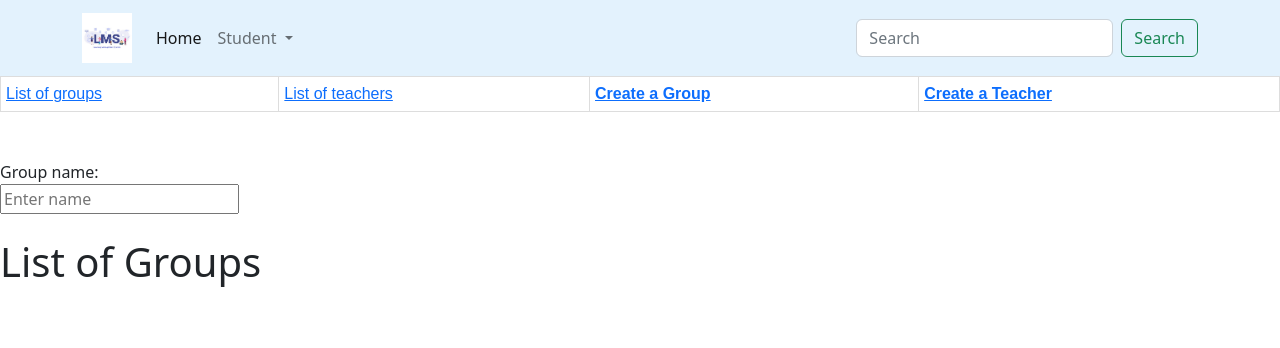
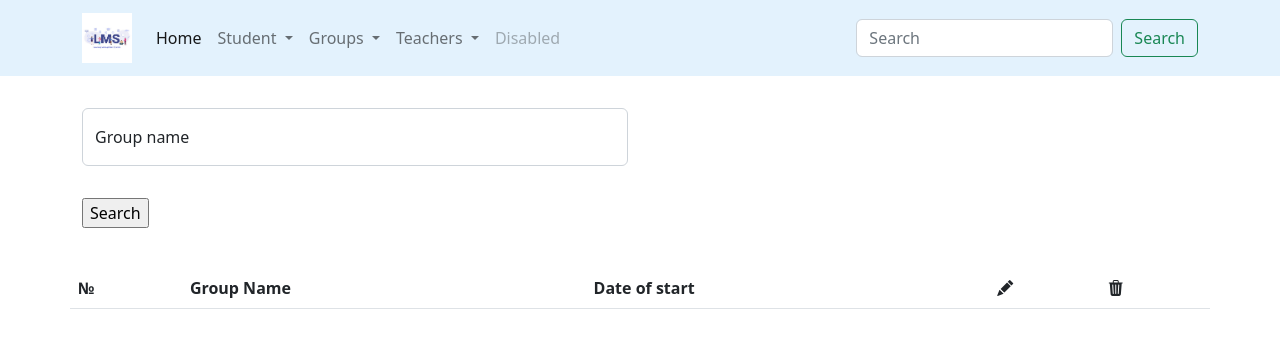
Before and after one commit to KulykDima/Django_lms_Kulyk, a Django app: template groups/templates/list_of_group.html in a window 1280 px wide. Shown: the top 348 px of the page. Run offline with Django 4.2, Linux system fonts and the light colour scheme; the template is opened without the code that fills it, so the values that code supplies are empty; some libraries are stand-ins or nearby versions.

Commit message:
homework7

```diff
--- a/groups/templates/create_g.html
+++ b/groups/templates/create_g.html
@@ -10,7 +10,7 @@ Create a new Group
     <table>
         {{ form.as_table }}
     </table>
-    <input type="submit" value="Create">
-    <a href="{% url 'group:list' %}">Cancel</a>
+    <button class="btn btn-outline-success mt-3" type="submit">Create</button>
+    <a class="btn btn-outline-primary mt-3" href="{% url 'group:list' %}">Back to list</a>
 </form>
 {% endblock %}
--- a/groups/templates/delete_g.html
+++ b/groups/templates/delete_g.html
@@ -8,7 +8,7 @@ Delete Group {{ group.group_name }}
 <form method="post">
     {% csrf_token %}
     <p>Do you really want to remove "{{ group.group_name }}"?</p>
-    <input type="submit" value="Agree">
-    <a href="{% url 'group:list' %}">Cancel</a>
+    <button class="btn btn-outline-danger mt-3" type="submit" value="Agree">Delete</button>
+    <a class="btn btn-outline-primary mt-3" href="{% url 'group:list' %}">Back to list</a>
 </form>
 {% endblock %}
--- a/groups/templates/edit_g.html
+++ b/groups/templates/edit_g.html
@@ -10,7 +10,7 @@ Edit Group
     <table>
         {{ form.as_table }}
     </table>
-    <input type="submit" value="Edit">
-    <a href="{% url 'group:list' %}">Cancel</a>
+    <button class="btn btn-outline-success mt-3" type="submit">Edit</button>
+    <a class="btn btn-outline-primary mt-3" href="{% url 'group:list' %}">Back to list</a>
 </form>
 {% endblock %}
--- a/groups/templates/list_of_group.html
+++ b/groups/templates/list_of_group.html
@@ -1,42 +1,43 @@
 {% extends 'base.html' %}
 
-{% block title %}
-List of Groups
-{% endblock %}
+{% block title %}List of Groups{% endblock %}
 
 {% block content %}
-    <style>
-        table {
-  font-family: arial, sans-serif;
-  border-collapse: collapse;
-  width: 100%;
-}
-
-td, th {
-  border: 1px solid #dddddd;
-  text-align: left;
-  padding: 8px;
-}
-    </style>
-    <meta charset="UTF-8">
-    <title>List of Groups</title>
-<body>
+    <div class="row mb-3">
+        <div class="col">
             <form method="get">
-    <label for="group_name">Group name:</label><br>
-    <input type="text" id="group_name" name="group_name" placeholder="Enter name"><br>
+                <div class="form-floating mb-3">
+                <input type="text" class="form-control" id="floatingGroupName" placeholder="A" name="group_name">
+                <label for="floatingInput">Group name</label>
+                </div>
+                <input class="btn-outline-primary mt-3" type="submit" value="Search">
             </form>
+        </div>
+        <div class="col-6"></div>
+    </div>
     <br>
-    <h1>List of Groups</h1>
-    <table>
+    <div class="row">
+        <table class="table table-striped table-hover">
+        <thead>
+            <tr>
+                <th>№</th>
+                <th>Group Name</th>
+                <th>Date of start</th>
+                <th><i class="bi bi-pencil-fill"></i></th>
+                <th><i class="bi bi-trash3-fill"></i></th>
+            </tr>
+        </thead>
+        <tbody>
         {% for group in groups %}
             <tr>
-            <td>{{ group.pk }}</td>
-            <td><a href="{% url 'group:detail' group.pk %}">{{ group.group_name }}</a></td>
+                <td>{{ forloop.counter }}</td>
+                <td><a href="{% url 'group:detail' group.pk %}">{{group.group_name }}</a></td>
                 <td>{{ group.date_of_start }}</td>
-            <td><a href="{% url 'group:edit' group.pk %}"><b>Edit</b></a></td>
-            <td><a href="{% url 'group:delete' group.pk %}">Delete</a></td>
+                <td><a class="btn btn-outline-primary"  href="{% url 'group:edit' group.pk %}">Edit</a></td>
+                <td><a class="btn btn-outline-danger" href="{% url 'group:delete' group.pk %}">Delete</a></td>
             </tr>
         {% endfor %}
+        </tbody>
         </table>
-</body>
+    </div>
 {% endblock %}
--- a/students/templates/students/details.html
+++ b/students/templates/students/details.html
@@ -8,7 +8,7 @@
     <div class="col">
         <div class="card" style="width: 18rem;">
   <div class="card-header">
-      <a href="{% url 'student:edit' student.pk %}">{{ student.first_name }}</a>{{ student.last_name }}
+      <a href="{% url 'student:edit' student.pk %}">{{ student.first_name }}</a> {{ student.last_name }}
   </div>
   <ul class="list-group list-group-flush">
     <li class="list-group-item">{{ student.email }}</li>
@@ -19,4 +19,5 @@
     </div>
         <div class="col-4"></div>
 </div>
+    </div>
 {% endblock %}
--- a/students/templates/students/list.html
+++ b/students/templates/students/list.html
@@ -12,7 +12,7 @@
             <div class="form-floating">
             <input type="text" class="form-control" id="floatingLastName" placeholder="A" name="last_name">
             <label for="floatingPassword">Last_Name</label>
-                <input class="btn-outline-primary mt-3" type="submit" value="Search"
+                <input class="btn-outline-primary mt-3" type="submit" value="Search">
             </div>
         </form>
     </div>
--- a/teachers/templates/create_t.html
+++ b/teachers/templates/create_t.html
@@ -10,7 +10,7 @@ Create a new Teacher
     <table>
         {{ form.as_table }}
     </table>
-    <input type="submit" value="Create">
-    <a href="{% url 'teacher:list' %}">Cancel</a>
+    <button class="btn btn-outline-success mt-3" type="submit">Create</button>
+    <a class="btn btn-outline-primary mt-3" href="{% url 'teacher:list' %}">Back to list</a>
 </form>
 {% endblock %}
--- a/teachers/templates/delete_t.html
+++ b/teachers/templates/delete_t.html
@@ -8,7 +8,7 @@ Delete Teacher
 <form method="post">
     {% csrf_token %}
     <p>Do you really want to remove "{{ teacher.first_name }} {{ teacher.last_name }}"?</p>
-    <input type="submit" value="Agree">
-    <a href="{% url 'teacher:list' %}">Cancel</a>
+    <button class="btn btn-outline-danger mt-3" type="submit" value="Agree">Delete</button>
+    <a class="btn btn-outline-primary mt-3" href="{% url 'group:list' %}">Back to list</a>
 </form>
 {% endblock %}
--- a/teachers/templates/edit_t.html
+++ b/teachers/templates/edit_t.html
@@ -10,7 +10,7 @@ Edit teacher
     <table>
         {{ form.as_table }}
     </table>
-    <input type="submit" value="Edit">
-    <a href="{% url 'teacher:list' %}">Cancel</a>
+    <button class="btn btn-outline-success mt-3" type="submit">Edit</button>
+    <a class="btn btn-outline-primary mt-3" href="{% url 'teacher:list' %}">Back to list</a>
 </form>
 {% endblock %}
--- a/templates/base.html
+++ b/templates/base.html
@@ -13,15 +13,7 @@
 </head>
 <body>
     {% include 'includes/navbar.html' %}
-    <table id="menu">
-        <tr>
-            <td style="margin: 5px; padding: 5px"><a href="{% url 'group:list' %}">List of groups</a></td>
-            <td style="margin: 5px; padding: 5px"><a href="{% url 'teacher:list' %}">List of teachers</a></td>
-            <th style="margin: 5px; padding: 5px"><a href="{% url 'group:create' %}">Create a Group</a></th>
-            <th style="margin: 5px; padding: 5px"><a href="{% url 'teacher:create' %}">Create a Teacher</a></th>
-        </tr>
-    </table>
-    <br><br>
+    <div class="container mt-3 pt-3">
     {% block content %}{% endblock %}
     <script src="https://cdn.jsdelivr.net/npm/bootstrap@5.2.2/dist/js/bootstrap.bundle.min.js"
             integrity="sha384-OERcA2EqjJCMA+/3y+gxIOqMEjwtxJY7qPCqsdltbNJuaOe923+mo//f6V8Qbsw3" crossorigin="anonymous">
--- a/templates/includes/navbar.html
+++ b/templates/includes/navbar.html
@@ -21,6 +21,25 @@
             <li><a class="dropdown-item" href="{% url 'student:create' %}">Create Student</a></li>
             <li><a class="dropdown-item" href="{% url 'student:list' %}">List</a></li>
           </ul>
+           <li class="nav-item dropdown">
+          <a class="nav-link dropdown-toggle" href="#" role="button" data-bs-toggle="dropdown" aria-expanded="false">
+            Groups
+          </a>
+          <ul class="dropdown-menu">
+            <li><a class="dropdown-item" href="{% url 'group:create' %}">Create Group</a></li>
+            <li><a class="dropdown-item" href="{% url 'group:list' %}">List</a></li>
+          </ul>
+           <li class="nav-item dropdown">
+          <a class="nav-link dropdown-toggle" href="#" role="button" data-bs-toggle="dropdown" aria-expanded="false">
+            Teachers
+          </a>
+          <ul class="dropdown-menu">
+            <li><a class="dropdown-item" href="{% url 'teacher:create' %}">Create Teacher</a></li>
+            <li><a class="dropdown-item" href="{% url 'teacher:list' %}">List</a></li>
+          </ul>
+          <li class="nav-item">
+          <a class="nav-link disabled" href="#" tabindex="-1" aria-disabled="true">Disabled</a>
+        </li>
       </ul>
       <form class="d-flex" role="search">
         <input class="form-control me-2" type="search" placeholder="Search" aria-label="Search">
```
Also changed, not shown: groups/templates/group_detail.html (+18 -14 lines), teachers/templates/detail_of_teacher.html (+16 -15 lines), teachers/templates/list_of_teachers.html (+36 -25 lines), teachers/views.py (+16 -1 lines), db.sqlite3. Lines whose indentation alone changed are shown as unchanged.
